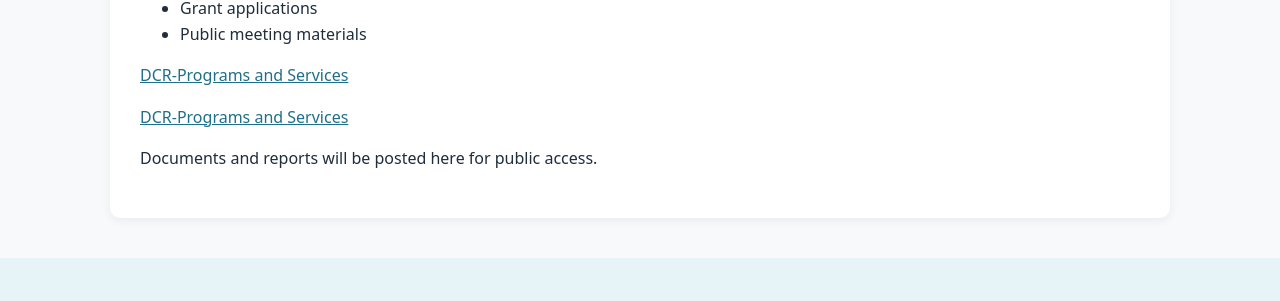
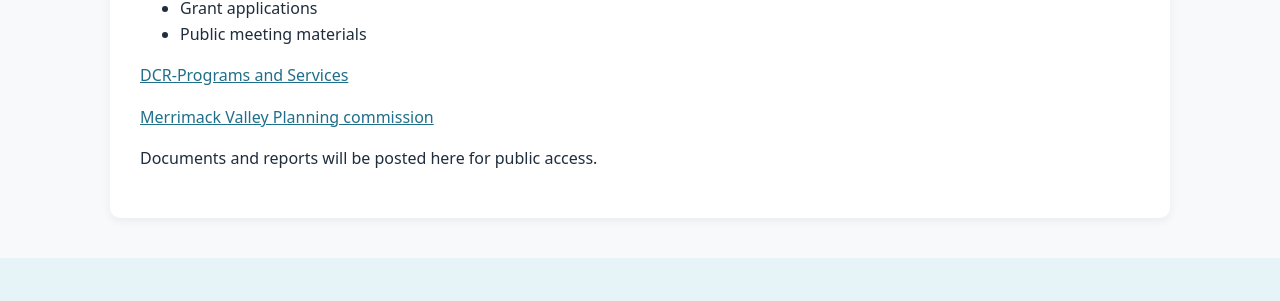
Before and after one commit to MAMRBAGOV/mamrba.gov, a Jekyll site: the page built from plans.md, in a window 1280 px wide. Shown: the part 853-1154 px from the top of the page. Built offline with Jekyll 4.4.1, drawn with Linux system fonts in a browser that asks for light colours.

Commit message:
Update plans.md

```diff
--- a/plans.md
+++ b/plans.md
@@ -14,6 +14,6 @@ This includes:
 
 <a href="https://www.mass.gov/dcr-programs-services" target="_blank">DCR-Programs and Services</a>
 
-<a href="[https://mvpc.org" target="_blank">DCR-Programs and Services</a>
+<a href="https://mvpc.org" target="_blank">Merrimack Valley Planning commission</a>
 
 Documents and reports will be posted here for public access.
```
